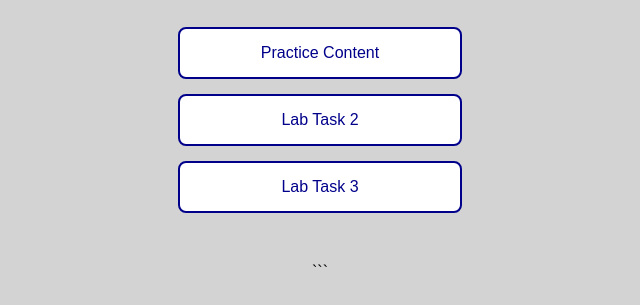
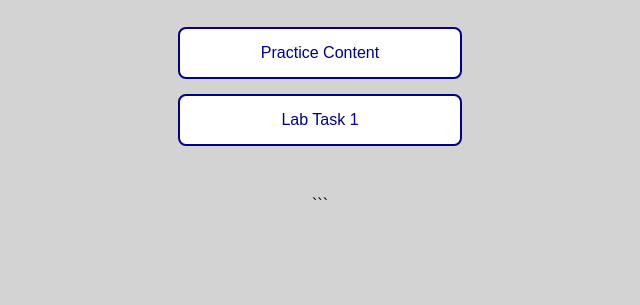
Before and after one commit to ft-talha/FSD-LAB2, a plain HTML site: page index.html in a window 1280 px wide. Shown: the part 169-474 px from the top of the page, without its empty margins (320-960 px from the left). Drawn offline with Linux system fonts and the light colour scheme.

Commit message:
Update index.html

```diff
--- a/index.html
+++ b/index.html
@@ -63,12 +63,7 @@
         <div class="links">
 
             <a href="lab2_practice.html">Practice Content</a>
-
-
-
-            <a href="lab2_practice.html">Lab Task 2</a>
-
-            <a href="lab3.html">Lab Task 3</a>
+            <a href="labtask2.1.html">Lab Task 1</a>
 
         </div>
 
```
